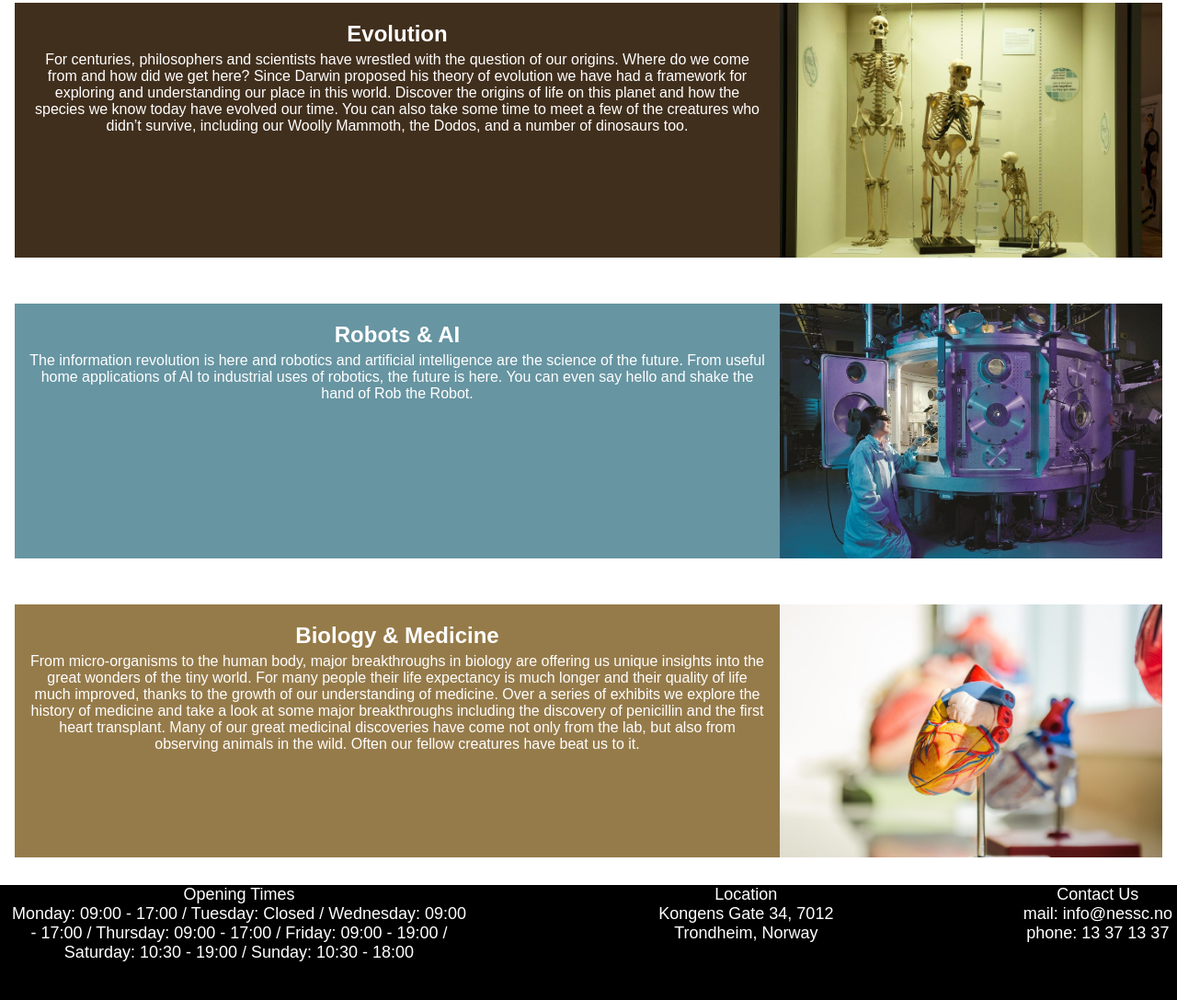
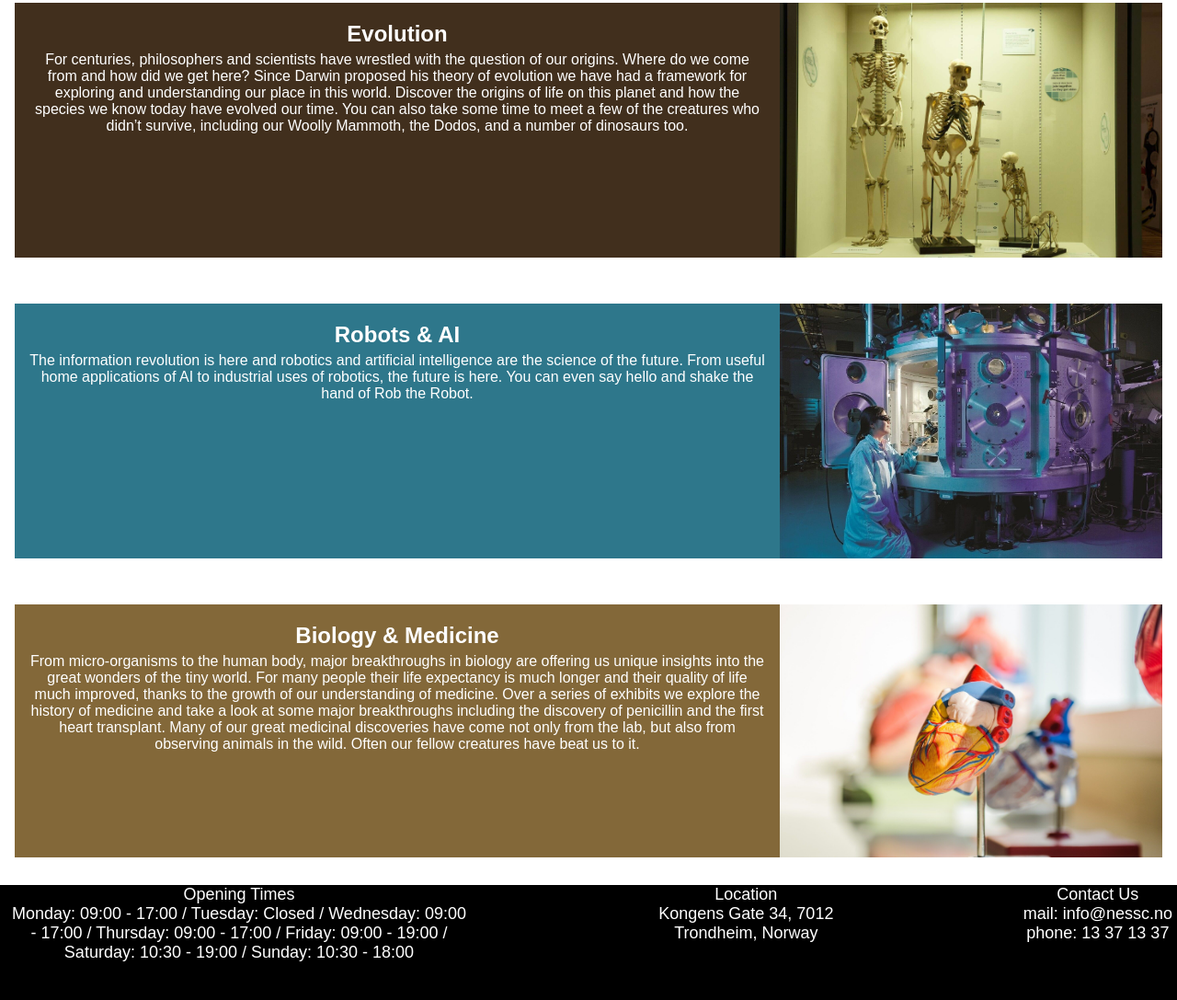
Before and after one commit to Chrissebah/SemesterProject-1, a plain HTML site: page exhibition.html in a window 1280 px wide. Shown: the part 444-1531 px from the top of the page at 92% size. Drawn offline with Linux system fonts and the light colour scheme; a web font is replaced by a local one.

Commit message:
color change

```diff
--- a/app.css
+++ b/app.css
@@ -672,7 +672,7 @@ nav img{
 .exhibition-info3{
     display: grid;
     width: min(100% - 32px, 1400px);
-    background: #6795A2;
+    background: #2E778B;
     margin: 10px auto;
 
 }
@@ -681,7 +681,7 @@ nav img{
 .exhibition-info4{
     display: grid;
     width: min(100% - 32px, 1400px);
-    background: #967B4A;
+    background: #836839;
     margin: 10px auto;
 
 }
```
